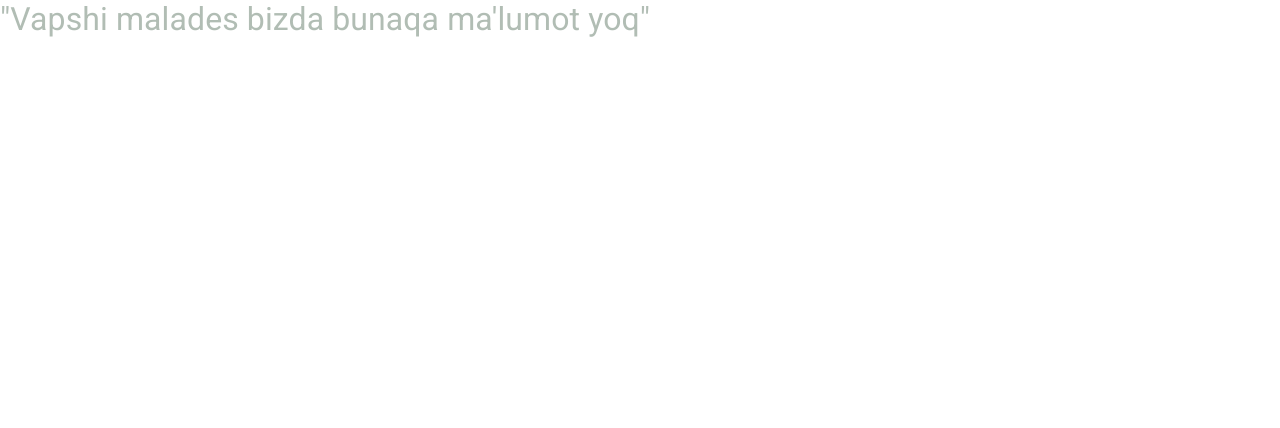
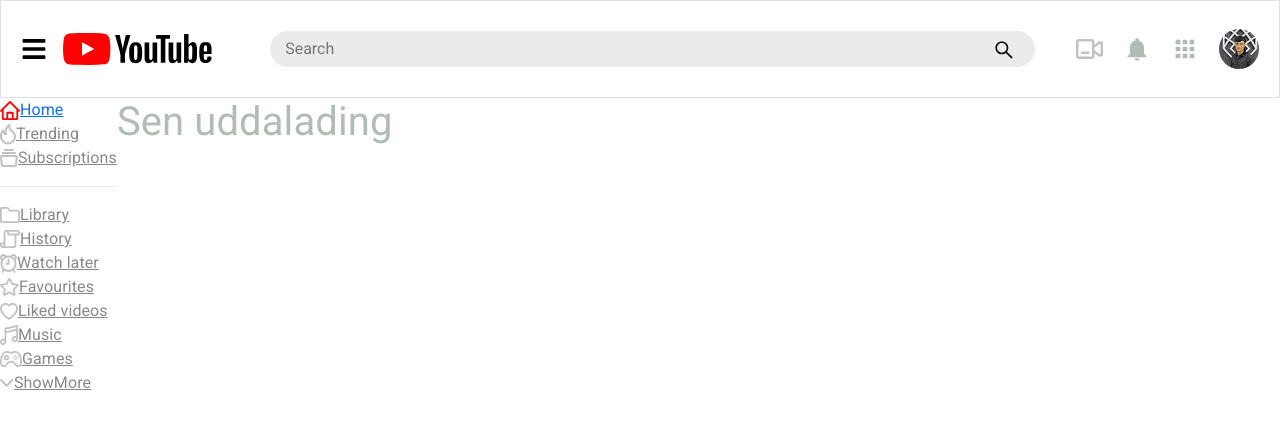
Before and after one commit to Musratovf/YouTube, a React (Create React App) app: page /home in a window 1280 px wide. Shown: the top 428 px of the page. Built offline with nearby package versions, Linux system fonts and the light colour scheme.

Commit message:
route file tamam

```diff
--- a/package.json
+++ b/package.json
@@ -13,7 +13,7 @@
     "react-bootstrap": "^1.4.0",
     "react-dom": "^17.0.2",
     "react-icons": "^4.1.0",
-    "react-router-dom": "^6.2.2",
+    "react-router-dom": "^6.3.0",
     "react-scripts": "5.0.0",
     "web-vitals": "^2.1.4"
   },
--- a/src/App.js
+++ b/src/App.js
@@ -5,8 +5,8 @@ import './_app.scss';
 import Header from './Components/Header/Header';
 import Sidebar from './Components/Sidebar/sidebar';
 import Homescreen from './Screens/homeScreen/homeScreen';
-// import Login from './Screens/LoginScreen/Login';
-import { Routes, Route, NavLink} from 'react-router-dom';
+import { Routes, Route } from 'react-router-dom';
+import Home from './Components/Home/Home';
 
 const Layout = ({ children }) => {
 	const [sidebar, toogleSidebar] = useState(false);
@@ -32,22 +32,28 @@ const Layout = ({ children }) => {
 function App() {
 	return (
 		<Routes>
-			<Route path='' element={
-        <Layout>
-          <Homescreen/>
-      </Layout>}>
-			</Route>
+			<Route
+				path=''
+				element={
+					<Layout>
+						<Homescreen />
+					</Layout>
+				}></Route>
 
+				<Route path='/home' element={
+					<Layout>
+					<Home/>
+				</Layout>
+				 }>
+				</Route>
 
-      <Route path='/search' element={
-        <Layout>
-          <h2>Search Results</h2>
-      </Layout>}>
-			</Route>
-
-      <Route path='*' element={<h2>"Vapshi malades bizda bunaqa ma'lumot yoq"</h2>}>
-      </Route >
-
+			<Route
+				path='/search'
+				element={
+					<Layout>
+						<h2>Search Results</h2>
+					</Layout>
+				}></Route>
 		</Routes>
 	);
 }
--- a/src/Components/Header/_header.scss
+++ b/src/Components/Header/_header.scss
@@ -58,7 +58,7 @@ $breakpoint-small:520px;
             font-weight: 500;
             background-color: transparent;
             padding: 0.3rem;
-            color:$text-color ;
+            color:#000000 ;
         }
         button {
             padding-right: 10px;
--- /dev/null
+++ b/src/Components/Home/Home.jsx
@@ -0,0 +1,13 @@
+import React from 'react';
+
+const Home = () => {
+    return (
+        <div>
+            <h1>
+                Sen uddalading
+            </h1>
+        </div>
+    );
+}
+
+export default Home;
--- a/src/Components/Sidebar/_sidebar.scss
+++ b/src/Components/Sidebar/_sidebar.scss
@@ -7,6 +7,15 @@
 	padding-top: 2rem;
 	transition: transform 0.4s ease-in;
 
+	&__link {
+		display: flex;
+		align-items: center;
+		color: #898989 !important;
+	}
+
+	.navlink:hover {
+		color: red !important;
+	}
 
 	.hr-line {
 		background-color: #ffffff;
@@ -20,7 +29,7 @@
 		align-items: center;
 		margin: 0.2rem 0 !important;
 		cursor: pointer;
-		padding: 10px 40px;
+		padding: 10px 10px;
 
 		&:hover {
 			background-color:#d4d4d4;
--- a/src/Components/Sidebar/sidebar.jsx
+++ b/src/Components/Sidebar/sidebar.jsx
@@ -1,111 +1,101 @@
 import React from 'react';
-import './_sidebar.scss'
+import './_sidebar.scss';
+import { NavLink } from 'react-router-dom';
 
-import Subscriptions from "../../Assets/Img/Subscriptions.svg"
-import Trending from "../../Assets/Img/Trending.svg"
-import ShowMore from "../../Assets/Img/ShowMore.svg"
-import Music from "../../Assets/Img/Music.svg"
-import Liked from "../../Assets/Img/Liked.svg"
-import Library from "../../Assets/Img/Library.svg"
-import Home from "../../Assets/Img/Home.svg"
-import History from "../../Assets/Img/History.svg"
-import Games from "../../Assets/Img/Games.svg"
-import Favourites from "../../Assets/Img/Favourites.svg"
-import WatchLater from "../../Assets/Img/WatchLater.svg"
-import kolokolnik from "../../Assets/Img/kolokolnik.svg"
-import FoodOrange from "../../Assets/Img/FoodOrange.svg"
-import Setting from "../../Assets/Img/Setting.svg"
-import Nora from "../../Assets/Img/Nora.svg"
-import Gussie from "../../Assets/Img/Gussie.svg"
-import Emma from "../../Assets/Img/Emma.svg"
-import Eunice from "../../Assets/Img/Eunice.svg"
-import Belle from "../../Assets/Img/Belle.svg"
-import Leah from "../../Assets/Img/Leah.svg"
+import Subscriptions from '../../Assets/Img/Subscriptions.svg';
+import Trending from '../../Assets/Img/Trending.svg';
+import ShowMore from '../../Assets/Img/ShowMore.svg';
+import Music from '../../Assets/Img/Music.svg';
+import Liked from '../../Assets/Img/Liked.svg';
+import Library from '../../Assets/Img/Library.svg';
+import Home from '../../Assets/Img/Home.svg';
+import History from '../../Assets/Img/History.svg';
+import Games from '../../Assets/Img/Games.svg';
+import Favourites from '../../Assets/Img/Favourites.svg';
+import WatchLater from '../../Assets/Img/WatchLater.svg';
+import Setting from '../../Assets/Img/Setting.svg';
+import Nora from '../../Assets/Img/Nora.svg';
+import Gussie from '../../Assets/Img/Gussie.svg';
+import Emma from '../../Assets/Img/Emma.svg';
+import Eunice from '../../Assets/Img/Eunice.svg';
+import Belle from '../../Assets/Img/Belle.svg';
+import Leah from '../../Assets/Img/Leah.svg';
 
-const Sidebar = ({ sidebar, handleToogleSidebar }) => {
+const Sidebar = () => {
 	return (
-        <nav
-            className={sidebar?"sidebar open":"sidebar"}
-            onClick={ () => handleToogleSidebar ( false ) }>
-           <ul className='sidebar__list'>
-           <li>
-                <img src={Home} alt="Home" />
+		<div>
+			<NavLink to={"/home"} className='navlink' >
+				<img src={Home} alt='Home' />
 				<span>Home</span>
-            </li>
-            <li>
-                <img src={Trending} alt="Subscriptions" />
+			</NavLink>
+
+			<NavLink to={"/home"} className='sidebar__link'>
+				<img src={Trending} alt='Subscriptions' />
 				<span>Trending</span>
-            </li>
-            <li>
-                <img src={Subscriptions} alt="Subscriptions" />
+			</NavLink>
+
+			<NavLink to={"/"} className='sidebar__link'>
+				<img src={Subscriptions} alt='Subscriptions' />
 				<span>Subscriptions</span>
-            </li>
+			</NavLink>
 			<hr className='hr-line' />
-            <li>
-                <img src={Library} alt="Library" />
+			<NavLink to={"/"} className='sidebar__link'>
+				<img src={Library} alt='Library' />
 				<span>Library</span>
-            </li>
-            <li>
-                <img src={History} alt="History" />
+			</NavLink>
+			<NavLink to={"/"} className='sidebar__link'>
+				<img src={History} alt='History' />
 				<span>History</span>
-            </li>
-            <li>
-                <img src={WatchLater} alt="WatchLater" />
+			</NavLink>
+
+			<NavLink to={"/"} className='sidebar__link'>
+				<img src={WatchLater} alt='WatchLater' />
 				<span>Watch later</span>
-            </li>
-            <li>
-                <img src={Favourites} alt="Favourites" />
+			</NavLink>
+
+			<NavLink to={"/"} className='sidebar__link'>
+				<img src={Favourites} alt='Favourites' />
 				<span>Favourites</span>
-            </li>
-            <li>
-                <img src={Liked} alt="Liked" />
+			</NavLink>
+
+			<NavLink to={"/"} className='sidebar__link'>
+				<img src={Liked} alt='Liked' />
 				<span>Liked videos</span>
-            </li>
-            <li>
-                <img src={Music} alt="Music" />
+			</NavLink>
+
+			<NavLink to={"/"} className='sidebar__link'>
+				<img src={Music} alt='Music' />
 				<span>Music</span>
-            </li>
-            <li>
-                <img src={Games} alt="Games" />
+			</NavLink>
+
+			<NavLink to={"/"} className='sidebar__link'>
+				<img src={Games} alt='Games' />
 				<span>Games</span>
-            </li>
-            <li>
-                <img src={ShowMore} alt="ShowMore" />
+			</NavLink>
+
+			<NavLink to={"/"} className='sidebar__link'>
+				<img src={ShowMore} alt='ShowMore' />
 				<span>ShowMore</span>
-            </li>
+			</NavLink>
+{/*
 			<hr className='hr-line' />
-            <h2 className='text-black'>Subscriptions   </h2>
-            <li>
-                <img src={Gussie} alt="Gussie" />
+			<h2 className='text-black'>Subscriptions </h2>
+			<img src={Gussie} alt='Gussie' />
 			<span>Gussie Singleton</span>
-            </li>
-            <li>
-                <img src={Nora} alt="Nora" />
+			<img src={Nora} alt='Nora' />
 			<span>Nora Francis</span>
-            </li>
-            <li>
-                <img src={Belle} alt="Belle" />
+			<img src={Belle} alt='Belle' />
 			<span>Belle Briggs</span>
-            </li>
-            <li>
-                <img src={Eunice} alt="Eunice" />
+			<img src={Eunice} alt='Eunice' />
 			<span>Eunice Cortez</span>
-            </li>
-            <li>
-                <img src={Emma} alt="Emma" />
+			<img src={Emma} alt='Emma' />
 			<span>Emma Hanson</span>
-            </li>
-            <li>
-                <img src={Leah} alt="Leah" />
+			<img src={Leah} alt='Leah' />
 			<span>Leah Berry</span>
-            </li>
-            <li>
-                <img src={Setting} alt="Setting" />
-                <span>Setting</span>
-            </li>
-           </ul>
-        </nav>
+			<img src={Setting} alt='Setting' />
+			<span>Setting</span> */}
+		</div>
 	);
-}
+};
 
 export default Sidebar;
--- a/src/Components/Video/_video.scss
+++ b/src/Components/Video/_video.scss
@@ -5,6 +5,8 @@
     padding: 0.7rem;
     font-size: 0.9rem;
     cursor: pointer;
+
+
 
     &__bnnma {
         display: flex;
@@ -69,6 +71,7 @@
         width: 500px;
         height: 250px;
         margin-bottom: 10px;
+        border-radius: 5px;
     }
 
 }
--- a/src/Components/Video/video.jsx
+++ b/src/Components/Video/video.jsx
@@ -51,7 +51,9 @@ function Video({ VideoPage }) {
 										src={remods.thumbnailUrl}
 										alt=''
 									/>
-									<span className='video__secondtext'>2:12</span>
+									<span className='video__secondtext'>
+										2:12
+									</span>
 									<strong>{remods.title}</strong>
 									<p className='video__bnnma'>
 										{' '}
```
Also changed, not shown: src/Components/Home/home.scss (added), 1 other file (tests, documents, lock files or other folders). Lines whose indentation alone changed are shown as unchanged.
